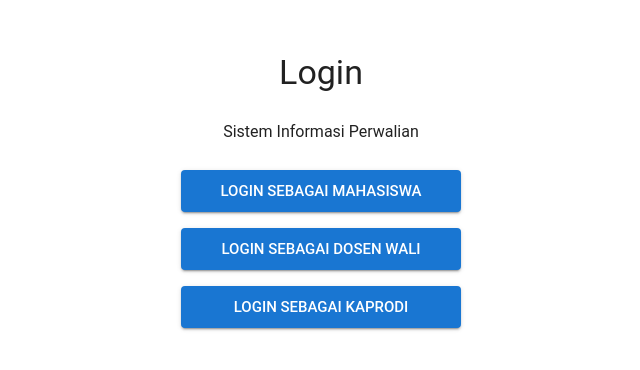
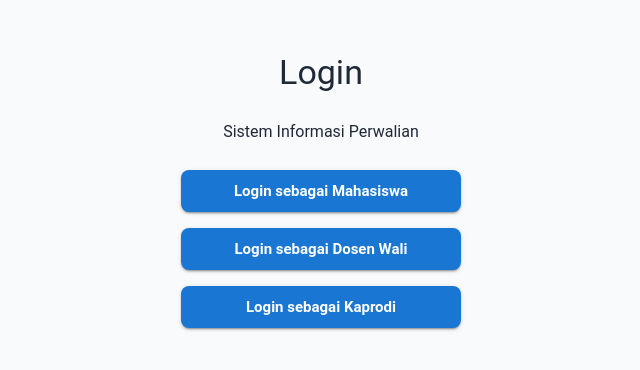
Before and after one commit to JuanVincentRuslie/Sistem-Informasi-Perwalian, a React app in the folder frontend/: page /login in a window 1280 px wide. Shown: the part 210-580 px from the top of the page, without its empty margins (319-959 px from the left). Built offline with nearby package versions, Linux system fonts and the light colour scheme; the HTML template or start-up script is replaced by a standard one.

Commit message:
4A beres

```diff
--- a/frontend/src/app/theme.js
+++ b/frontend/src/app/theme.js
@@ -3,11 +3,78 @@ import { createTheme } from '@mui/material/styles';
 const theme = createTheme({
   palette: {
     primary: {
-      main: '#1976d2',
+      main: '#1976D2',
+    },
+    secondary: {
+      main: '#9C27B0',
+    },
+    background: {
+      default: '#F8FAFC',
+      paper: '#FFFFFF',
+    },
+    text: {
+      primary: '#1F2937',
+      secondary: '#6B7280',
     },
   },
   typography: {
     fontFamily: 'Roboto, Arial, sans-serif',
+    h5: {
+      fontSize: '1.5rem',
+      fontWeight: 700,
+      lineHeight: 1.35,
+    },
+    h6: {
+      fontSize: '1.125rem',
+      fontWeight: 700,
+      lineHeight: 1.4,
+    },
+    body1: {
+      fontSize: '0.95rem',
+      lineHeight: 1.6,
+    },
+    body2: {
+      fontSize: '0.875rem',
+      lineHeight: 1.55,
+    },
+  },
+  shape: {
+    borderRadius: 8,
+  },
+  components: {
+    MuiButton: {
+      styleOverrides: {
+        root: {
+          textTransform: 'none',
+          fontWeight: 600,
+        },
+      },
+    },
+    MuiCard: {
+      defaultProps: {
+        elevation: 0,
+      },
+      styleOverrides: {
+        root: ({ theme }) => ({
+          border: `1px solid ${theme.palette.divider}`,
+          boxShadow: 'none',
+        }),
+      },
+    },
+    MuiAppBar: {
+      defaultProps: {
+        color: 'default',
+        elevation: 0,
+      },
+      styleOverrides: {
+        root: ({ theme }) => ({
+          backgroundColor: theme.palette.background.paper,
+          color: theme.palette.text.primary,
+          borderBottom: `1px solid ${theme.palette.divider}`,
+          boxShadow: 'none',
+        }),
+      },
+    },
   },
 });
 
--- a/frontend/src/features/mahasiswa/perwalian/PerwalianPage.jsx
+++ b/frontend/src/features/mahasiswa/perwalian/PerwalianPage.jsx
@@ -1,4 +1,4 @@
-import { useEffect, useState } from 'react';
+import { useEffect, useMemo, useState } from 'react';
 import Alert from '@mui/material/Alert';
 import Box from '@mui/material/Box';
 import CircularProgress from '@mui/material/CircularProgress';
@@ -11,7 +11,8 @@ import FrsContentPanel from './components/FrsContentPanel.jsx';
 import FrsPeriodeTabs from './components/FrsPeriodeTabs.jsx';
 
 function PerwalianPage() {
-  // useState: index tab yang aktif (0 = periode terbaru, urutan dari riwayat)
+  // useState: index tab yang aktif. Setelah riwayat loaded, default-nya
+  // diarahkan ke periode terbaru yang ada di tab paling kanan.
   const [activeTabIndex, setActiveTabIndex] = useState(0);
   // useState: toggle modal catatan dosen wali
   const [catatanOpen, setCatatanOpen] = useState(false);
@@ -22,10 +23,16 @@ function PerwalianPage() {
   // [] sebagai deps = hanya fetch sekali saat mount.
   const { data: riwayat, loading: loadingTabs } = useFetch(getRiwayatRencanaStudiSaya, []);
 
+  // useMemo: tampilkan histori secara kronologis (lama -> baru) supaya tab
+  // dibaca natural dari kiri ke kanan, tanpa mengubah data asli dari API/mock.
+  const sortedRiwayat = useMemo(() => (
+    [...(riwayat ?? [])].sort((a, b) => a.periode.id - b.periode.id)
+  ), [riwayat]);
+
   // Derive info periode yang aktif dari tab index + riwayat yang sudah diload.
-  const activePeriodeId = riwayat?.[activeTabIndex]?.periode?.id ?? null;
-  const periodeNama = riwayat?.[activeTabIndex]?.periode?.nama ?? '';
-  const periodeAktif = riwayat?.[activeTabIndex]?.periode?.is_active ?? false;
+  const activePeriodeId = sortedRiwayat?.[activeTabIndex]?.periode?.id ?? null;
+  const periodeNama = sortedRiwayat?.[activeTabIndex]?.periode?.nama ?? '';
+  const periodeAktif = sortedRiwayat?.[activeTabIndex]?.periode?.is_active ?? false;
 
   // useFetch: detail FRS (items + catatan) untuk tab yang aktif.
   // activePeriodeId di deps: re-fetch otomatis tiap ganti tab.
@@ -45,6 +52,14 @@ function PerwalianPage() {
       navigate(location.pathname, { replace: true, state: null });
     }
   }, [location.state?.refreshed, refetch, navigate, location.pathname]);
+
+  // useEffect: begitu riwayat selesai diload, pilih periode terbaru.
+  // Karena urutan tab lama -> baru, periode terbaru ada di index terakhir.
+  useEffect(() => {
+    if (sortedRiwayat.length > 0) {
+      setActiveTabIndex(sortedRiwayat.length - 1);
+    }
+  }, [sortedRiwayat.length]);
 
   const handleKirim = async () => {
     if (!frs) return;
@@ -75,7 +90,7 @@ function PerwalianPage() {
   return (
     <PageContainer>
       <FrsPeriodeTabs
-        riwayat={riwayat ?? []}
+        riwayat={sortedRiwayat}
         activeTabIndex={activeTabIndex}
         onChange={setActiveTabIndex}
       />
--- a/frontend/src/features/mahasiswa/perwalian/components/FrsPeriodeTabs.jsx
+++ b/frontend/src/features/mahasiswa/perwalian/components/FrsPeriodeTabs.jsx
@@ -3,7 +3,7 @@ import Tabs from '@mui/material/Tabs';
 
 /**
  * Tab row untuk memilih periode FRS yang ingin dilihat.
- * @param {object[]} riwayat - List ringkasan FRS (sudah di-sort terbaru duluan)
+ * @param {object[]} riwayat - List ringkasan FRS (sudah di-sort lama ke baru)
  * @param {number} activeTabIndex
  * @param {Function} onChange - callback(newIndex)
  */
--- a/frontend/src/shared/layouts/DashboardLayout.jsx
+++ b/frontend/src/shared/layouts/DashboardLayout.jsx
@@ -46,7 +46,13 @@ function DashboardLayout() {
   return (
     <Box sx={{ display: 'flex' }}>
       {/* AppBar: fixed di atas, z-index lebih tinggi dari Drawer biar tidak ketutupan */}
-      <AppBar position="fixed" sx={{ zIndex: (theme) => theme.zIndex.drawer + 1 }}>
+      <AppBar position="fixed"
+      sx={{ zIndex: (theme) => theme.zIndex.drawer + 1 ,
+      bgcolor: 'primary.main',
+      color: 'primary.contrastText',
+
+
+      }}>
         <Toolbar>
           <Typography variant="h6" noWrap sx={{ flexGrow: 1 }}>
             Sistem Informasi Perwalian
```
